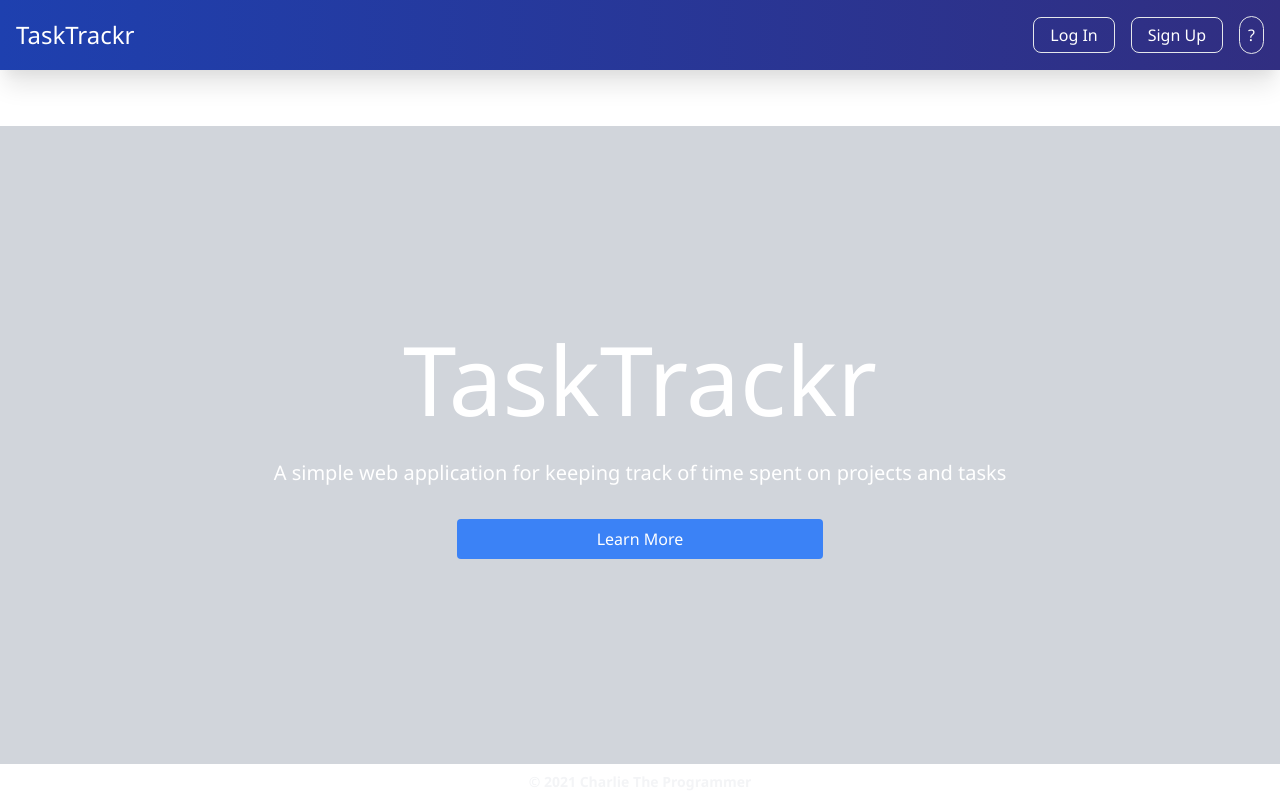
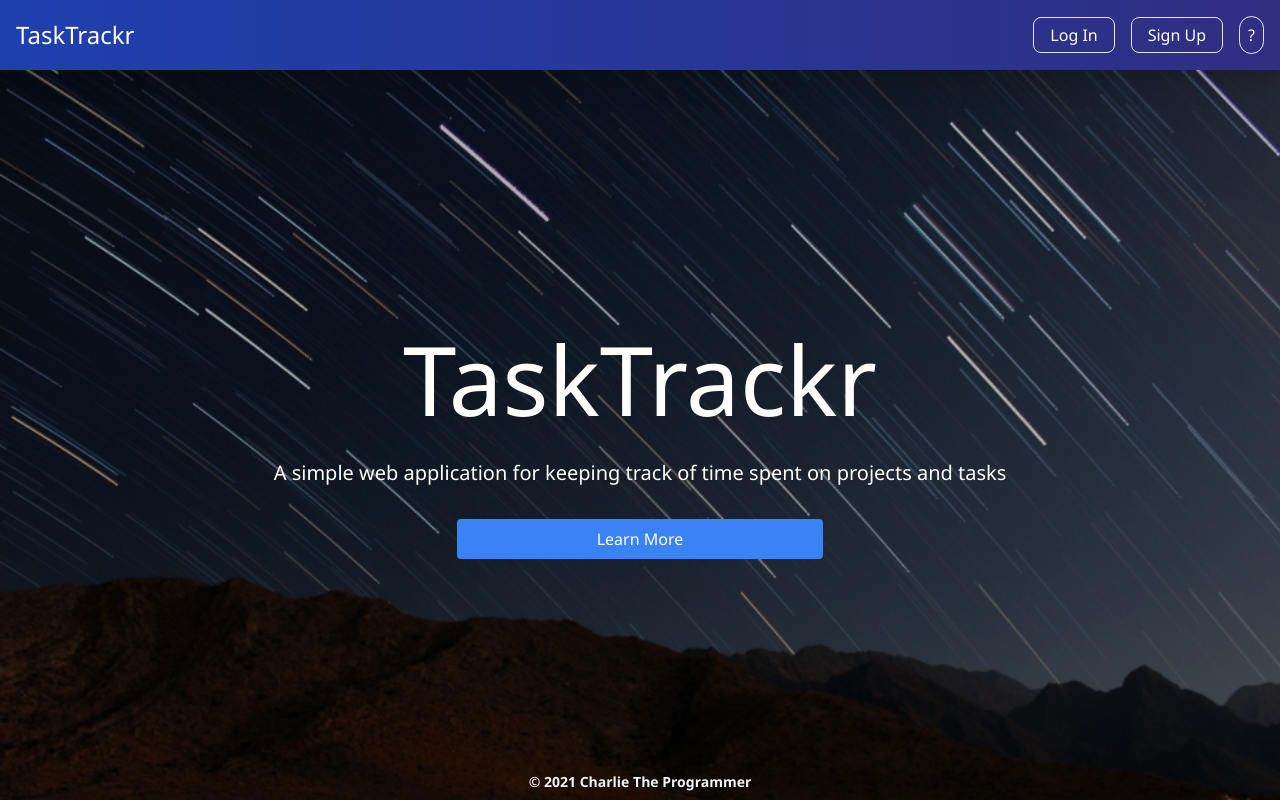
Before and after one commit to CharlieTheProgrammer/vue-tasktrackr, a Vue app: page / in a window 1280 px wide. Built offline with nearby package versions, Linux system fonts and the light colour scheme.

Commit message:
Added background image to home page.

```diff
--- a/public/index.html
+++ b/public/index.html
@@ -6,6 +6,7 @@
     <meta name="viewport" content="width=device-width,initial-scale=1.0">
     <link rel="icon" href="<%= BASE_URL %>favicon.ico">
     <title><%= htmlWebpackPlugin.options.title %></title>
+    <link rel="preload" as="image" href="/images/Optimized-starrysky.jpg">
   </head>
   <body>
     <noscript>
--- a/src/App.vue
+++ b/src/App.vue
@@ -1,12 +1,12 @@
 <template>
-	<div id="app" class="flex flex-col min-h-screen">
+	<div id="app" class="flex flex-col min-h-screen" :class="{ sky: currentRoute === 'Home' }">
 		<v-header :isAuthenticated="false"></v-header>
 
 		<div class="flex-1 flex flex-grow">
 			<router-view></router-view>
 		</div>
 
-		<v-footer></v-footer>
+		<v-footer :class="currentRoute === 'Home' ? 'text-gray-100' : 'text-gray-700'"></v-footer>
 	</div>
 </template>
 
@@ -40,6 +40,9 @@ export default {
 				return 'position: relative;';
 			}
 		},
+		currentRoute() {
+			return this.$route.name;
+		},
 	},
 	methods: {
 		logState: function () {
@@ -69,4 +72,11 @@ export default {
 		}
 	}
 }
+
+.sky {
+	background-image: linear-gradient(rgba(0, 0, 0, 0.3), rgba(0, 0, 0, 0.3)), url('/images/Optimized-starrysky.jpg');
+	background-size: cover;
+	background-position: center top;
+	background-repeat: no-repeat;
+}
 </style>
--- a/src/components/Footer.vue
+++ b/src/components/Footer.vue
@@ -1,6 +1,6 @@
 <template>
 	<footer class="footer">
-		<div class="p-2 text-gray-100 text-sm text-center font-semibold">
+		<div class="p-2 text-sm text-center font-semibold">
 			<span>&copy; {{ year }} Charlie The Programmer</span>
 		</div>
 	</footer>
--- a/src/views/Home.vue
+++ b/src/views/Home.vue
@@ -1,5 +1,5 @@
 <template>
-  <div class="flex-grow flex flex-col justify-center items-center text-white bg-gray-300">
+  <div class="flex-grow flex flex-col justify-center items-center text-white">
     <div class="text-center space-y-8 p-4">
       <div class="text-8xl font-light">TaskTrackr</div>
       <div class="text-xl font-light">A simple web application for keeping track of time spent on projects and tasks</div>
```
Also changed, not shown: public/images/Optimized-starrysky.jpg (added).
